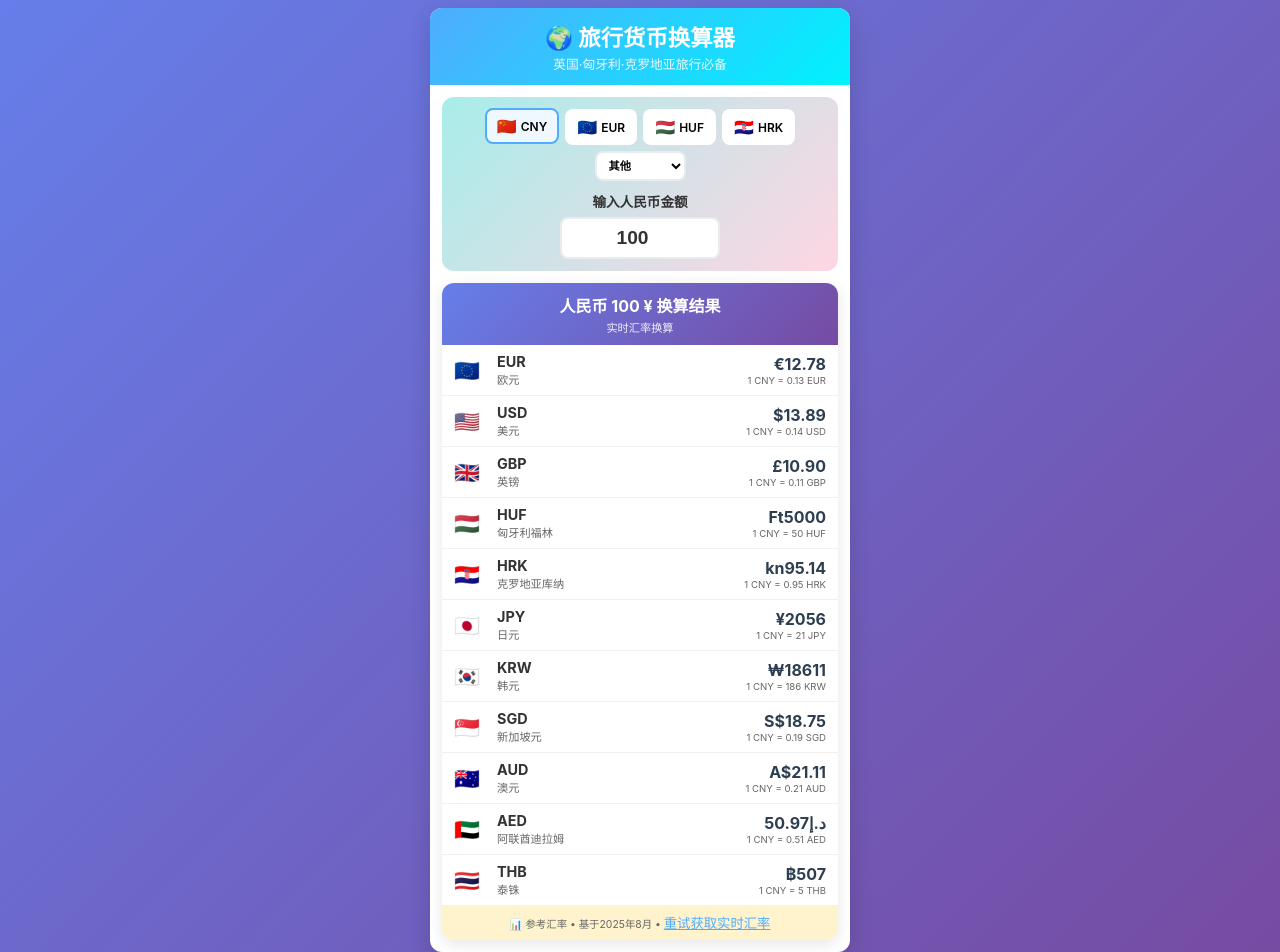
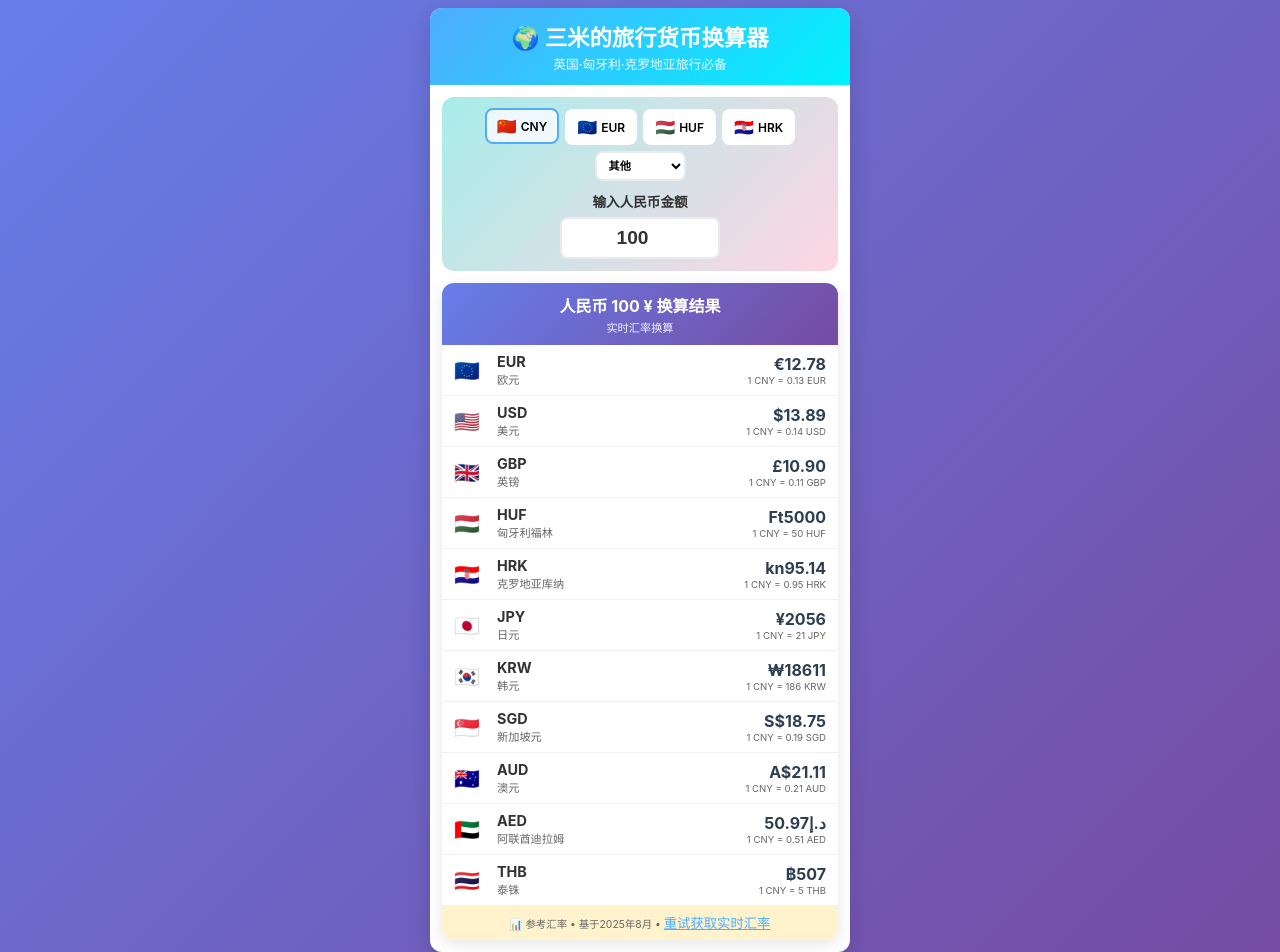
Before and after one commit to samanthalinwr/currency-converter, a plain HTML site: page index.html in a window 1280 px wide. Shown: the top 952 px of the page. Drawn offline with Linux system fonts and the light colour scheme; no server answers.

Commit message:
Update index.html

```diff
--- a/index.html
+++ b/index.html
@@ -263,7 +263,7 @@
 <body>
     <div class="container">
         <div class="header">
-            <h1>🌍 旅行货币换算器</h1>
+            <h1>🌍 三米的旅行货币换算器</h1>
             <p>英国·匈牙利·克罗地亚旅行必备</p>
         </div>
 
```
